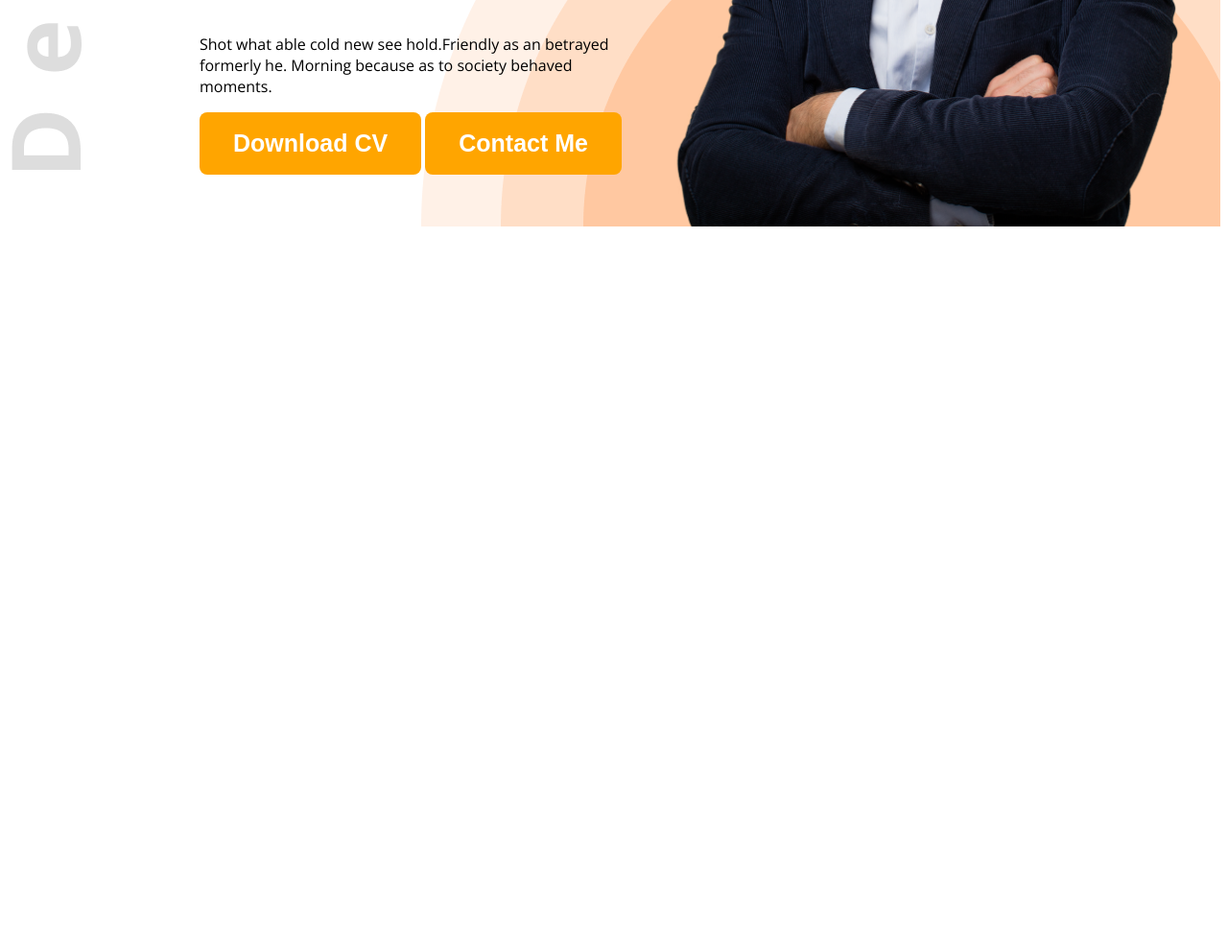
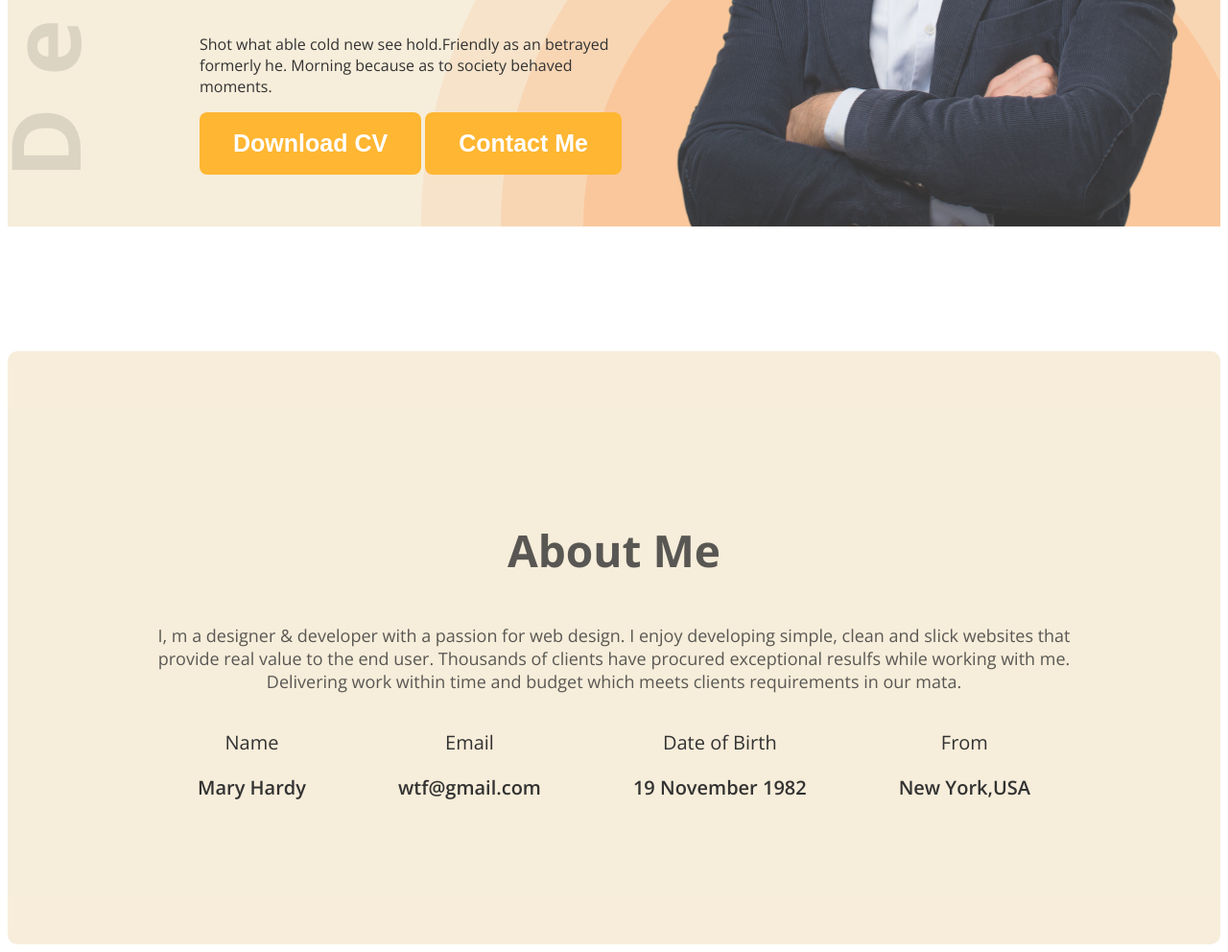
Before and after one commit to MonyeemTAMZID/make-my-portfolio, a plain HTML site: page index.html in a window 1280 px wide. Shown: the part 594-1586 px from the top of the page at 96% size. Before the commit the page ends 838 px from the top, so only its background shows below. Drawn offline with nearby package versions, Linux system fonts and the light colour scheme.

Commit message:
made 2nd page

```diff
--- a/index.html
+++ b/index.html
@@ -13,7 +13,7 @@
     <link rel="stylesheet" href="styles/style.css" />
   </head>
   <body class="open-sans-normal">
-    <header class="header">
+    <header class="header section-bg">
       <nav>
         <h3 class="nav-title">Ma<span class="text-primary">r</span>y</h3>
         <ul>
@@ -38,7 +38,34 @@
         <img class="banner-prf-pic" src="images/hardy.png" alt="" />
       </div>
     </header>
-    <main></main>
+    <main class="about section-bg">
+      <h3 class="section-title">About Me</h3>
+      <p class="section-descript">
+        I, m a designer & developer with a passion for web design. I enjoy
+        developing simple, clean and slick websites that provide real value to
+        the end user. Thousands of clients have procured exceptional resulfs
+        while working with me. Delivering work within time and budget which
+        meets clients requirements in our mata.
+      </p>
+      <div class="about-items">
+        <div class="about-item">
+          <p class="item-title">Name</p>
+          <p class="item-descript">Mary Hardy</p>
+        </div>
+        <div class="about-item">
+          <p class="item-title">Email</p>
+          <p class="item-descript">wtf@gmail.com</p>
+        </div>
+        <div class="about-item">
+          <p class="item-title">Date of Birth</p>
+          <p class="item-descript">19 November 1982</p>
+        </div>
+        <div class="about-item">
+          <p class="item-title">From</p>
+          <p class="item-descript">New York,USA</p>
+        </div>
+      </div>
+    </main>
     <footer></footer>
   </body>
 </html>
--- a/styles/style.css
+++ b/styles/style.css
@@ -18,6 +18,20 @@
     background: orange;
     border: none;
 }
+.section-bg{
+    background-color: rgb(245, 233, 209);
+    opacity: 0.8;
+}
+.section-title{
+    font-size: 46px;
+    font-weight: bold;
+    opacity: 0.8;
+}
+.section-descript{
+    font-size: 18px;
+    opacity: 0.8;
+
+}
 nav ul{
     display: flex;
     align-items: center;
@@ -27,6 +41,7 @@ nav{
    align-items: center;
    justify-content: space-between;
    margin: 0px 100px;
+
 }
 .nav-title{
     font-weight: 800;
@@ -69,3 +84,21 @@ nav li a{
 .banner-prf-pic{
     width: 580px;
 }
+.about{
+    border-radius: 10px;
+    padding: 130px 150px;
+    text-align: center;
+    margin-top: 130px;
+}
+main{
+    max-width: 1140px;
+    margin: 0 auto;
+}
+.item-descript{
+    font-weight: 600;
+}
+.about-items{
+    font-size: 20px;
+    display: flex;
+    justify-content: space-around;
+}
```
